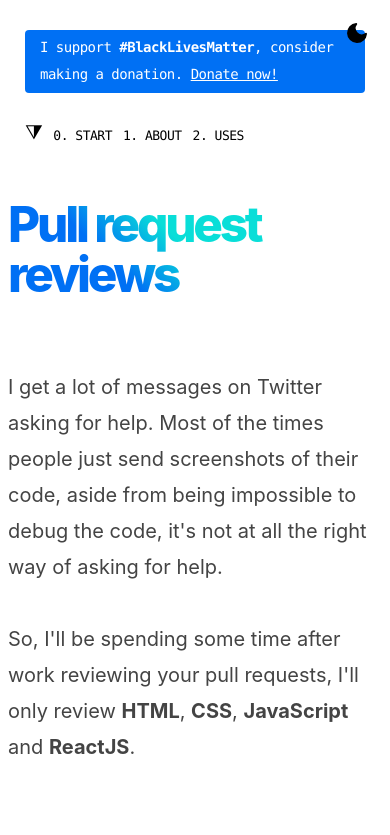
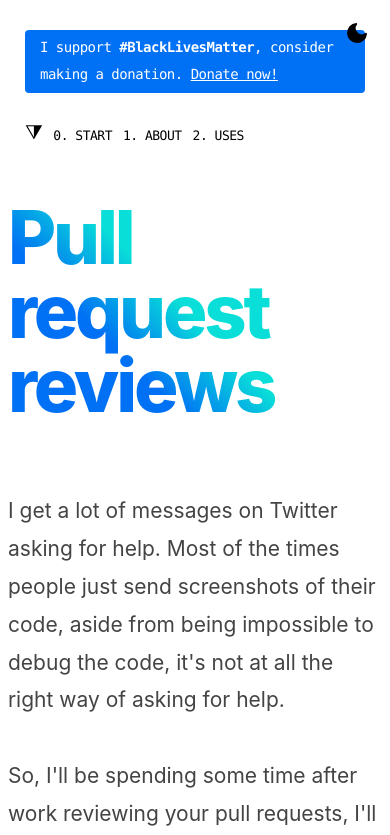
Before and after one commit to telmogoncalves/telmo, a Next.js app: page /reviews in a window 390 px wide. Shown: the top 835 px of the page. Built offline with nearby package versions, Linux system fonts and the light colour scheme; a web font is replaced by a local one.

Commit message:
Design changes

```diff
--- a/pages/writings/[slug].js
+++ b/pages/writings/[slug].js
@@ -23,7 +23,7 @@ function Writing({ content, data }) {
       </div>
 
       <Layout secondaryPage noHead>
-        <div style={{ marginTop: 50 }}>
+        <div style={{ marginTop: 50 }} className="article-body">
           <Link href="/" as="/">
             <a className="back-button">
               back
--- a/styles/base.css
+++ b/styles/base.css
@@ -23,8 +23,10 @@
   /* --uses-secondary-color: #bbb; */
 }
 
-::-moz-selection { background: var(--primary-color); }
-::selection { background: var(--primary-color); }
+::-moz-selection, ::selection {
+  background: var(--primary-color);
+  color: #fff;
+}
 
 html {
   font-family: -apple-system, BlinkMacSystemFont, 'Segoe UI', Roboto, Oxygen, Ubuntu, Cantarell, 'Open Sans', 'Helvetica Neue', sans-serif;
@@ -216,7 +218,7 @@ h1, h2, h3, h4, h5, h6 {
 .writing-container p, .reviews-description {
   line-height: 1.8em;
   margin-bottom: 40px;
-  font-size: 20px;
+  font-size: 21px;
   color: var(--article-text-color);
 }
 
@@ -492,6 +494,18 @@ footer {
     height: 90px !important;
     top: -1em !important;
   }
+
+  .main-h1 {
+    font-size: calc(6vw + 6vh);
+  }
+
+  .hope-liked {
+    text-align: center;
+  }
+
+  .article-body {
+    padding: 0 15px;
+  }
 }
 
 .pr-reviews-img {
```
